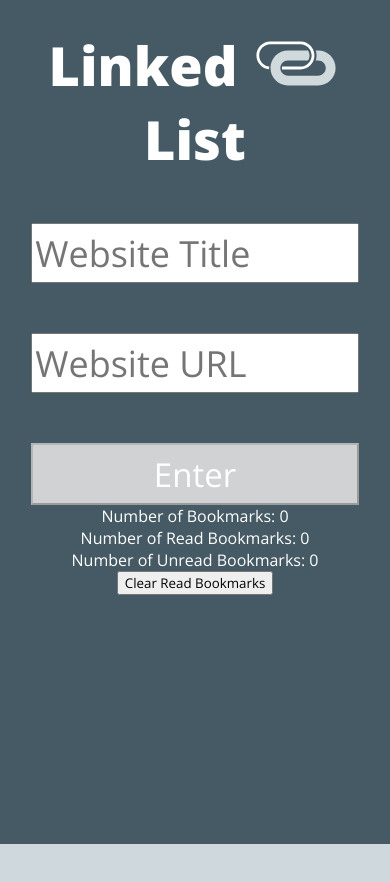
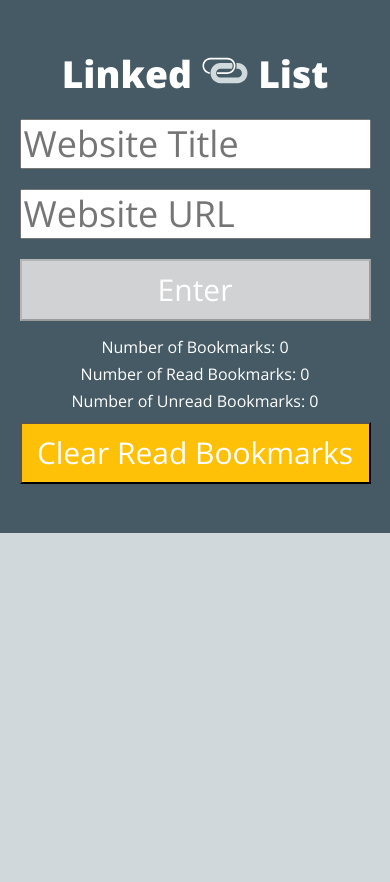
Before and after one commit to amercado1014/linked-list, a plain HTML site: page index.html in a window 390 px wide. After the commit the page ends 844 px from the top, so only its background shows below. Drawn offline with nearby package versions, Linux system fonts and the light colour scheme.

Commit message:
Our final html/css

```diff
--- a/index.html
+++ b/index.html
@@ -4,9 +4,9 @@
  <title>Linked List</title>
  <link rel="stylesheet" type="text/css" href="styles.css">
  <link href="https://fonts.googleapis.com/css?family=Open+Sans:400,800" rel="stylesheet">
-<meta name="viewport" content="width=device-width, initial-scale=1"></head>
+  <meta name="viewport" content="width=device-width, initial-scale=1">
+</head>
 <body>
- <div class="div-1">
  <section class="left-side" id="left-side">
    <form class="input-form" id="input-form">
      <h1 class="header" id="header">Linked <img type="logo" class="logo" src="linked-list-logo.svg"> List</h1>
@@ -14,27 +14,15 @@
      <br>
      <input class="website-input input-fields" id="website-url" type="text" placeholder="Website URL">
      <br>
-     <input class="enter-button" id="enter-button" type="submit" value="Enter" disabled="true">
+     <input class="enter-button button" id="enter-button" type="submit" value="Enter" disabled="true">
    </form>
-   <p>Number of Bookmarks: <span id="bookmark-number">0</span></p>
-   <p>Number of Read Bookmarks: <span id="bookmark-read">0</span></p>
-   <p>Number of Unread Bookmarks: <span id="bookmark-unread">0</span></p>
-   <input type="submit" id="clear-read" value="Clear Read Bookmarks">
+   <p class="bookmark-tracker">Number of Bookmarks: <span id="bookmark-number">0</span></p>
+   <p class="bookmark-tracker">Number of Read Bookmarks: <span id="bookmark-read">0</span></p>
+   <p class="bookmark-tracker">Number of Unread Bookmarks: <span id="bookmark-unread">0</span></p>
+   <input type="submit" class="clear-read button" id="clear-read" value="Clear Read Bookmarks">
  </section>
- </div>
- <div class="div-2">
- <section class="right-side" id="right-side">
-   <!-- <article class="bookmark" id="bookmark">
-     <h2 class="bookmark-title" id="bookmark-title">The Website title</h2>
-     <hr class="hr-1">
-     <a class="website-link hover" id="website-link" href="http//:www.thewebsiteurl.com">www.thewebsiteurl.com</a>
-     <hr class="hr-2">
-     <input  class="bookmark-buttons hover" id="read" type="submit" name="read" value="Read">
-     <input  class="bookmark-buttons hover" id="delete" type="submit" name="delete" value="Delete">
-   </article> -->
- </section>
- </div>
+ <section class="right-side" id="right-side"></section>
  <script src="http://ajax.googleapis.com/ajax/libs/jquery/3.1.1/jquery.min.js"></script>
-<script type="text/javascript" src="script.js"></script>
+ <script type="text/javascript" src="script.js"></script>
 </body>
 </html>
--- a/styles.css
+++ b/styles.css
@@ -8,116 +8,83 @@ font-family: 'open sans', sans-serif;
 
 body {
   background: #d0d8dc ;
-
 }
 
-.div-1 {
-  background-color: #455a64 ;
-  color: #ffffff ;
-  display: inline-block;
-  left: 0;
-  width: 54%;
-  height: 100vh;
-  margin: 0;
-  text-align: center;
-}
-
-.header {
-  margin-top: 178px;
-  font-size: 96px;
-  margin-bottom: 20px;
-}
-
-.website-input {
-  width: 84%;
-  height: 60px;
-  margin-top: 50px;
-  font-size: 36px;
-}
-
-.enter-button {
-  background-color: #ffc107 ;
-  color: #ffffff ;
-  width: 84%;
-  height: 36px;
-  font-size: 15px;
-  margin-top: 50px;
-  height: 62px;
-  font-size: 33px;
-}
-
-.enter-button:hover {
-background-color: #ffd773 ;
-cursor: pointer;
-}
-
-.enter-button:disabled {
-background-color: #d0d2d3 ;
-cursor: none;
-}
-
-.div-2 {
-background-color: #cfd8dc ;
-display: inline-block;
-right: 0;
-height: 100vh;
-width: 45%;
-margin:0;
-vertical-align: top;
-
+.background {
+  background-color: #f2f4f4;
 }
 
 .bookmark {
   background-color: #ffffff;
+  border-color: #607d8b;
   border-style: solid;
-border-color: #607d8b ;
   border-width: 3px;
-margin: 20px 20px 20px 25px;
+  height: 200px;
+  margin: 25px 20px 40px 25px;
+  padding: 10px 20px 10px 20px;
   width: 94%;
-height: 185px;
-padding: 10px 20px 10px 20px;
+}
+
+.bookmark-buttons {
+  background: none;
+  border: none;
+  color: #455a64;
+  font-size: 15px;
+  padding-top: 5px;
+  text-decoration: underline;
+}
+
+.bookmark-buttons:focus {
+  outline: 0;
 }
 
 .bookmark-title {
   color: #455a64 ;
-padding-bottom: 5px;
   font-size: 36px;
   font-weight: 400;
+  padding-bottom: 5px;
 }
 
-.website-link {
-color: #607d8b ;
-padding-top: 20px;
-padding-bottom: 10px;
-font-size: 25px;
+.bookmark-tracker {
+  margin-top: 5px;
 }
 
-.bookmark-buttons {
-color: #455a64 ;
-padding-top: 5px;
-border: none;
-text-decoration: underline;
-font-size: 15px;
-background: none;
+.clear-read {
+   font-size: 10;
 }
 
-.bookmark-buttons:selected{
-  outline: 0 !important;
+.clear-read,
+.enter-button {
+  background-color: #ffc107 ;
+  color: #ffffff ;
+  font-size: 33px;
+  margin-top: 50px;
+  margin-bottom: 10px;
+  height: 62px;
+  width: 90%;
 }
 
-#delete {
-float: right;
+.clear-read:disabled,
+.enter-button:disabled {
+  background-color: #d0d2d3;
+  cursor: none;
+}
+
+.clear-read:hover,
+.enter-button:hover {
+  background-color: #ffd773;
+  cursor: pointer;
+}
+
+.header {
+  font-size: 743%;
+  margin-bottom: 20px;
+  padding-top: 22%;
 }
 
 .hover:hover {
-color: #455a64 ;
-}
-
-.logo {
-height: 125px;
-width: 125px;
-padding-top: 45px;
-display: inline-block;
+  color: #455a64;
+  text-decoration: underline #ffc107;
 }
 
 .hr-1 {
@@ -128,43 +95,99 @@ margin-bottom: 15px;
   margin-top: 25px;
 }
 
-.red {
-color: #f05828 ;
+.left-side {
+  background-color: #455a64 ;
+  color: #ffffff ;
+  display: inline-block;
+  height: 100%;
+  left: 0;
+  margin: 0;
+  padding-bottom: 10%;
+  text-align: center;
+  width: 54%;
 }
 
-.background {
-  background-color: #f2f4f4 ;
+.logo {
+  display: inline-block;
+  padding-top: 45px;
+  width: 18%;
 }
 
+.red {
+  color: #f05828;
+}
+
+.right-side {
+  background-color: #cfd8dc;
+  display: inline-block;
+  height: 100%;
+  margin:0;
+  overflow-y: auto;
+  right: 0;
+  vertical-align: top;
+  width: 45%;
+}
+
+.website-input {
+  font-size: 36px;
+  height: 70px;
+  margin-bottom: 25px;
+  margin-top: 50px;
+  width: 90%;
+}
+
+.website-link {
+  color: #607d8b ;
+  font-size: 25px;
+  padding-bottom: 10px;
+  padding-top: 20px;
+}
+
+#delete {
+  float: right;
+}
 
 @media(max-width: 1000px){
-.div-1 {
+  .left-side {
     width: 100%;
-
   }
 
-.div-2 {
+  .right-side {
     width: 100%;
   }
 }
 
 @media(max-width: 700px){
-/*.div-1 {
-   height: 330px;
-}*/
+  .bookmark {
+    margin:25px 26px 40px 18px;
+    width: 90%;
+  }
+
+  .button {
+   font-size: 30px;
+  }
+
+  .header {
+     font-size: 233%;
+     margin-bottom: -30px;
+     padding-top: 2%;
+  }
+
+  .input-fields {
+    height: 50px;
+    margin-bottom: 10px;
+  }
 
   .input-form {
     background-color: #455a64;
   }
-.header {
-   margin-top: -4px;
-   font-size: 54px;
-   margin-bottom: -3px
+
+  .logo {
+    display: inline-block;
+    height: 80px;
+    width: 12%;
    }
-.logo {
-   height: 90px;
-   width: 90px;
-   padding-top: 45px;
-   display: inline-block
+
+  #website-url, .button {
+    margin-top: 10px;
   }
-}
```
Lines whose indentation alone changed are shown as unchanged.
